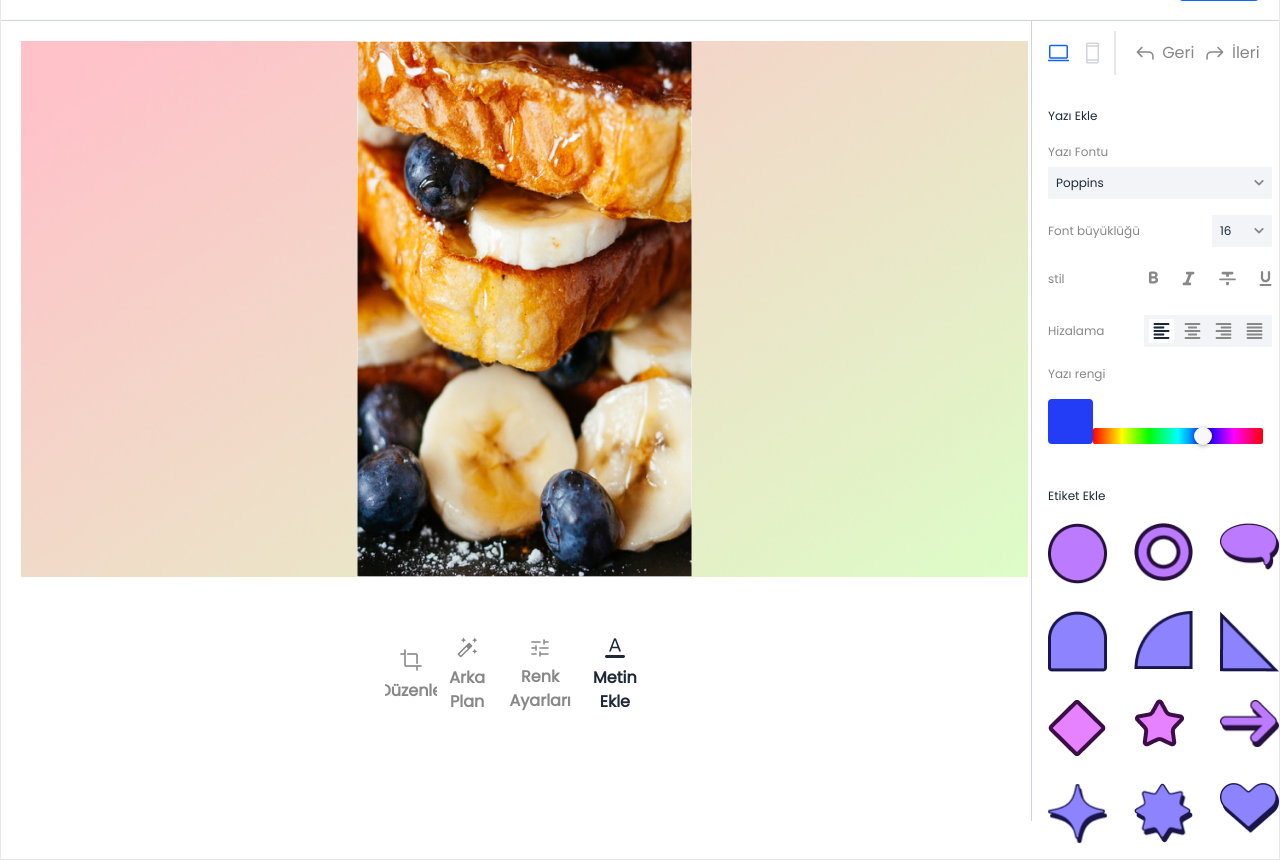
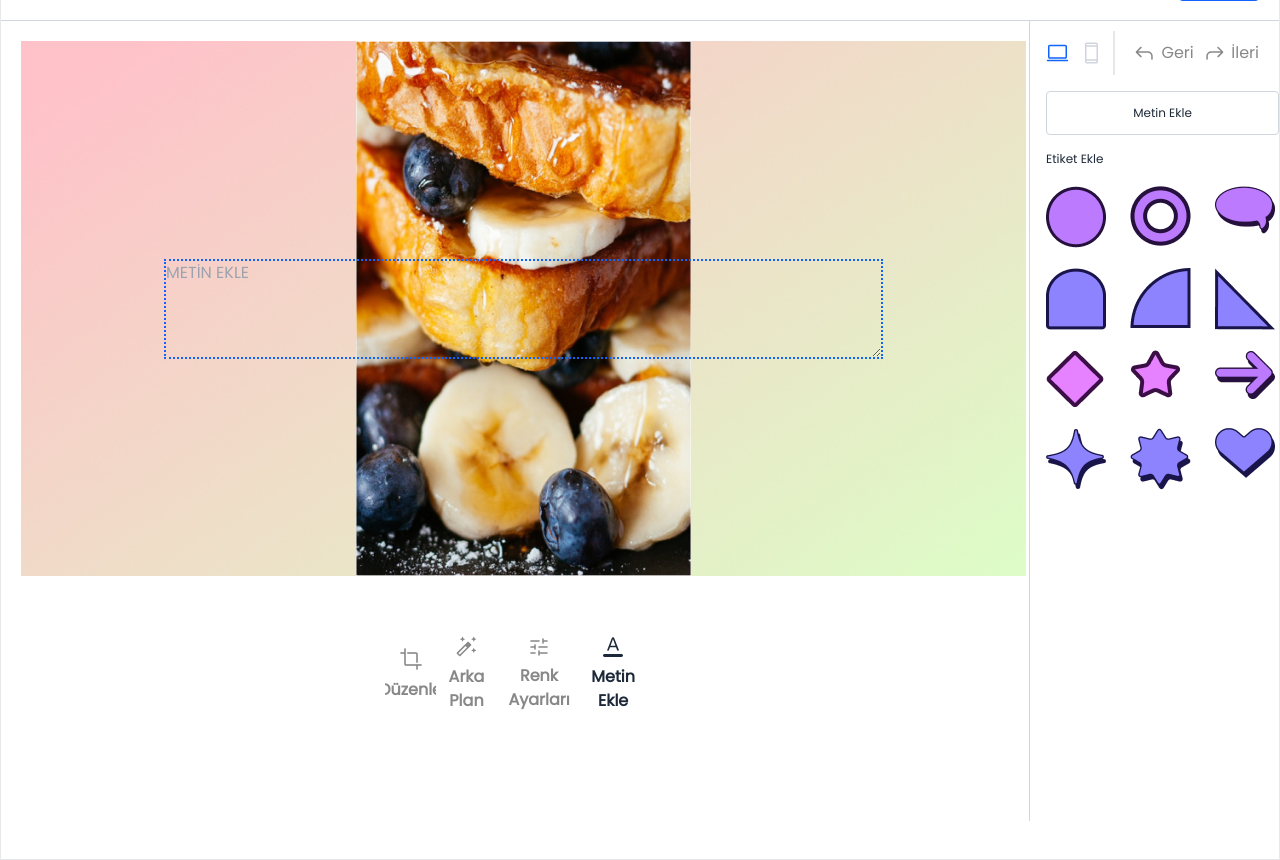
Before and after one commit to zaraganja/w3yzPhotographEditor, a React (Create React App) app: page / in a window 1280 px wide. Both pictures are taken after a click on the element "Metin Ekle". Built offline with nearby package versions, Linux system fonts and the light colour scheme.

Commit message:
metin ekle updated

```diff
--- a/src/photograph/MetinEkle.jsx
+++ b/src/photograph/MetinEkle.jsx
@@ -91,10 +91,11 @@ const MetinEkle = (props) => {
     const [SelectedFontSize, setSelectedFontSize] = useState('16');
     const [PhoneIconSelected, setPhoneIconSelected] = useState(false);
     const [PcSelected, setPcSelected] = useState(true);
-    const [Hizalama,setHizalama]=useState('left');
+    const [Hizalama, setHizalama] = useState('left');
+    const [AddTXTbTN, setAddTXTbTN] = useState(false);
     return (
         <section >
-            <div className={` relative flex flex-row h-11  self-center mt-[9.5px] place-items-center place-content-between mb-[28px]`}>
+            <div className={` relative flex flex-row h-11  self-center mt-[9.5px] place-items-center place-content-between mb-[16.5px]`}>
                 <div className=" flex flex-row place-items-center w-1/3 justify-center">
                     <Pc fill={PcSelected ? '#1163FA' : '#D0D5DD'} onClick={() => { setPcSelected(true); setPhoneIconSelected(false) }} className="hover:cursor-pointer mr-4 bg-['#E5EEFE'] hover:bg-['#E5EEFE'] " />
                     <Phone fill={PhoneIconSelected ? '#1163FA' : '#D0D5DD'} onClick={() => { setPhoneIconSelected(true); setPcSelected(false) }} className="hover:cursor-pointer bg-['#E5EEFE'] hover:bg-['#E5EEFE'] " />
@@ -106,7 +107,13 @@ const MetinEkle = (props) => {
                     <button className=" text-bar-offline-0 ">İleri</button>
                 </div>
             </div>
-            <h className="text-text-color-0 text-popNormal12 ml-4">Yazı Ekle</h>
+
+            <div onClick={()=> setAddTXTbTN(!AddTXTbTN)} className=" w-[233px] h-[44px] border border-box-stroke-0 rounded self-center ml-4 mb-[11px] flex place-items-center place-content-center hover:cursor-pointer ">
+                <h className=" text-text-color-0 text-popNormal12">Metin  Ekle</h>
+            </div>
+            <h className={`text-text-color-0 text-popNormal12 ml-4 ${AddTXTbTN? ` flex`:` hidden`}`}>Yazı  Stili</h>
+            <div className={` ${AddTXTbTN? ` flex`:` hidden`} place-items-center`}>
+                {/* <h className="text-text-color-0 text-popNormal12">Yazı  Stili</h> */}
                 <div className=" ml-4 mt-3">
                     <h className=" text-bar-offline-0 text-popNormal12">Yazı Fontu</h>
                     <button onClick={() => setDropdpwnFont(!DropdpwnFont)} className={` flex flex-row place-content-between place-items-center w-56 h-8 bg-[#F2F4F7] px-2 mt-1 hover:bg-gray-200 text-text-color-0 text-popNormal12`}>
@@ -168,17 +175,17 @@ const MetinEkle = (props) => {
                     <div className={` bg-white w-56 h-8 flex flex-row place-content-between place-items-center mb-[18px]`}>
                         <h className={` text-bar-offline-0 text-popNormal12`}>Hizalama</h>
                         <div className={` flex flex-row place-content-between w-32 bg-bar-section-0 py-1 px-[5px] `}>
-                        <div onClick={()=> setHizalama('left')} className={`${ Hizalama === 'left' ? ` bg-white` :` bg-transparent`} p-1 hover:cursor-pointer`} >
-                            <Left fill={ Hizalama === 'left' ? '#1D2939' : '#888888'}  />
+                            <div onClick={() => setHizalama('left')} className={`${Hizalama === 'left' ? ` bg-white` : ` bg-transparent`} p-1 hover:cursor-pointer`} >
+                                <Left fill={Hizalama === 'left' ? '#1D2939' : '#888888'} />
                             </div>
-                        <div onClick={()=> setHizalama('center')}  className={`${ Hizalama === 'center' ? ` bg-white` :` bg-transparent`} p-1 hover:cursor-pointer`}>
-                            <Center fill={ Hizalama === 'center' ? '#1D2939' : '#888888'}  />
+                            <div onClick={() => setHizalama('center')} className={`${Hizalama === 'center' ? ` bg-white` : ` bg-transparent`} p-1 hover:cursor-pointer`}>
+                                <Center fill={Hizalama === 'center' ? '#1D2939' : '#888888'} />
                             </div>
-                        <div onClick={()=>setHizalama('right')}   className={`${ Hizalama === 'right' ? ` bg-white` :` bg-transparent`} p-1 hover:cursor-pointer`}>
-                            <Right fill={ Hizalama === 'right' ? '#1D2939' : '#888888'} />
+                            <div onClick={() => setHizalama('right')} className={`${Hizalama === 'right' ? ` bg-white` : ` bg-transparent`} p-1 hover:cursor-pointer`}>
+                                <Right fill={Hizalama === 'right' ? '#1D2939' : '#888888'} />
                             </div>
-                        <div onClick={()=> setHizalama('justify')} className={`${ Hizalama === 'justify' ? ` bg-white` :` bg-transparent`} p-1 hover:cursor-pointer`}>
-                            <Justify fill={ Hizalama === 'justify' ? '#1D2939' : '#888888'} />
+                            <div onClick={() => setHizalama('justify')} className={`${Hizalama === 'justify' ? ` bg-white` : ` bg-transparent`} p-1 hover:cursor-pointer`}>
+                                <Justify fill={Hizalama === 'justify' ? '#1D2939' : '#888888'} />
                             </div>
                         </div>
                     </div>
@@ -186,9 +193,9 @@ const MetinEkle = (props) => {
                     <div className="   mb-[39px] flex flex-col  pr-4 ">
                         <h className=" text-bar-offline-0 text-popNormal12">Yazı rengi</h>
                         <div className=" flex flex-row place-items-end place-content-between mt-4">
-                        <div className={`w-[45px] h-[45px] rounded  `} style={{ backgroundColor: Background }} />
+                            <div className={`w-[45px] h-[45px] rounded mr-[17px] `} style={{ backgroundColor: Background }} />
                             <HuePicker
-                            width="170px"
+                                width="160px"
                                 color={Background}
                                 onChangeComplete={(color) => handleChangeComplete(color)}
                                 onChange={(color) => handleChangeComplete(color)}
@@ -196,15 +203,17 @@ const MetinEkle = (props) => {
                             />
                         </div>
                     </div>
-                <h className={` text-popNormal12 text-text-color-0`}>Etiket  Ekle</h>
-                <div className="grid grid-cols-3 gap-[26.5px] bg-white mt-4">
+                </div>
+            </div>
+            <h className={` text-popNormal12 text-text-color-0 ml-4`}>Etiket  Ekle</h>
+            <div className="grid grid-cols-3 gap-[20px] bg-white mt-4 ml-4 ">
                 {etiketler.map((item) => (
                     <div>
                         <img src={item.image} className="" />
                     </div>
                 ))}
             </div>
-            </div>
+
         </section>
     )
 }
--- a/src/photograph/PhotographMain.jsx
+++ b/src/photograph/PhotographMain.jsx
@@ -32,6 +32,7 @@ const PhotographMain = (props) => {
                     <div className={`w-5/6 flex flex-col `}>
                         <div className={` bg-myBackImage bg-cover ml-5 mt-5 mb-5 mr-[3px] z-0 flex place-content-center `}>
                             <img src={yummphoto} className={` object-fill  w-1/3`} />
+                            <textarea placeholder="METİN EKLE" rows="4" cols="50"  class=" border-2 border-dotted border-btn-blue-0 absolute bg-transparent self-center text-border-color-0 "></textarea>
                         </div>
                         <div className={` justify-center justify-items-center  overflow-hidden `}>
                             {/* bottom buttons */}
```
Lines whose indentation alone changed are shown as unchanged.
